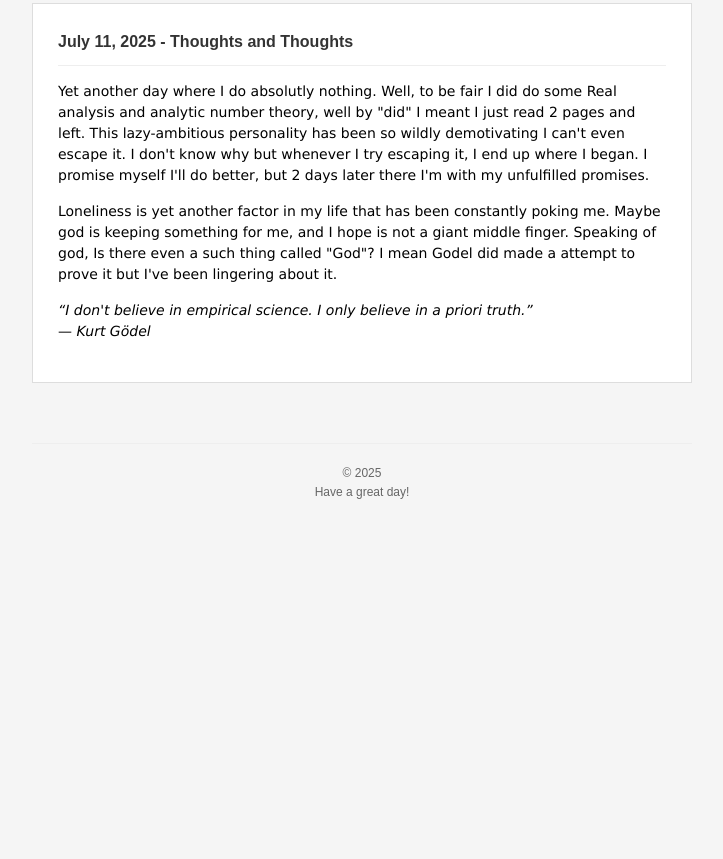
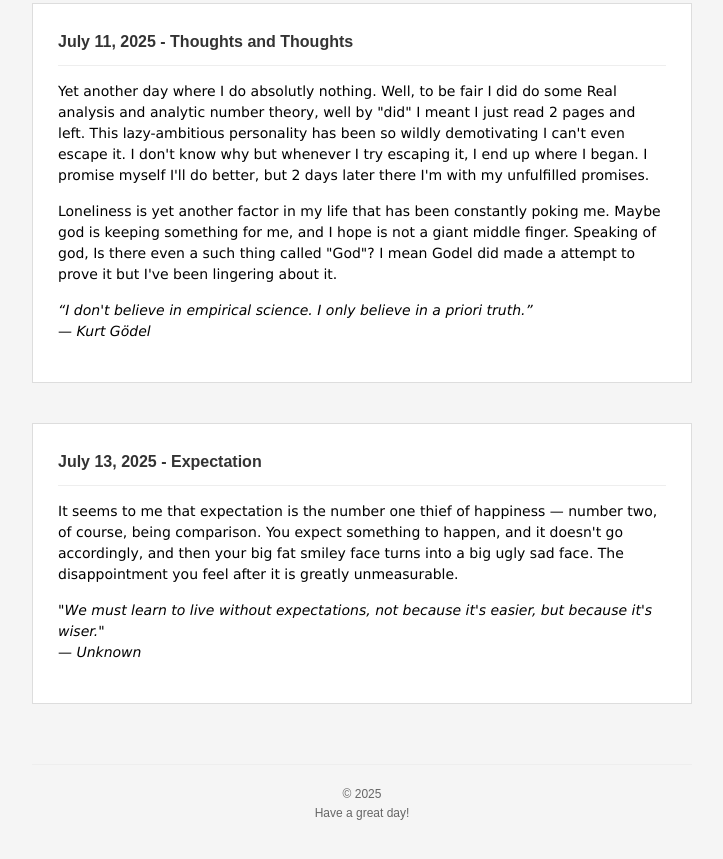
Before and after one commit to baskrki/mypersonalblog, a plain HTML site: page index.html in a window 1280 px wide. Shown: the part 459-1318 px from the top of the page, without its empty margins (278-1001 px from the left). Before the commit the page ends 1001 px from the top, so only its background shows below. Drawn offline with nearby package versions, Linux system fonts and the light colour scheme.

Commit message:
added posts

```diff
--- a/index.html
+++ b/index.html
@@ -41,6 +41,19 @@
       </p>
     </article>
 
+    <article>
+      <h2 class="Home-Heading" id="July-13-2025"> July 13, 2025 - Expectation </h2>
+      <p>
+        It seems to me that expectation is the number one thief of happiness — number two, of course, being comparison.
+         You expect something to happen, and it doesn't go accordingly, and then your big fat smiley face turns into a big ugly sad face.
+          The disappointment you feel after it is greatly unmeasurable.
+      </p>
+      <p>
+        <i>"We must learn to live without expectations, not because it's easier, but because it's wiser."</i> <br>
+        — <i>Unknown</i>
+      </p>
+    </article>
+
     <!-- Add more blog posts below in the same format -->
   </main>
 
```
Also changed, not shown: archive.html (+11 -3 lines).
